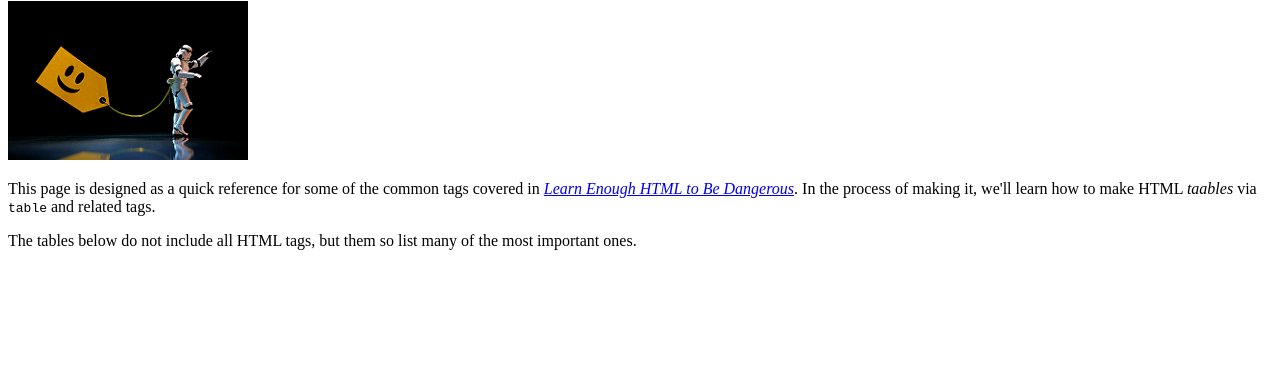
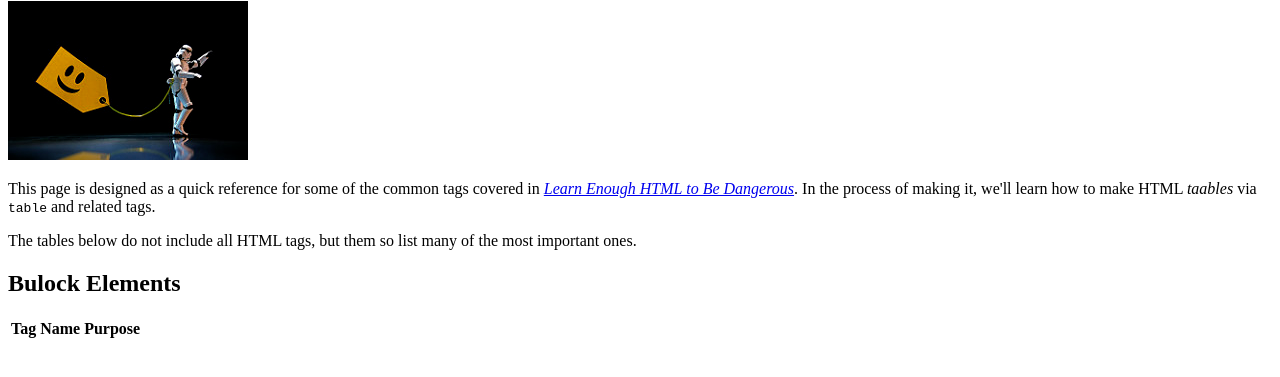
Before and after one commit to Mlabarbara/website, a plain HTML site: page tables.html in a window 1280 px wide. Shown: the part 79-456 px from the top of the page. Drawn offline with Linux system fonts and the light colour scheme.

Commit message:
tables page

```diff
--- a/tables.html
+++ b/tables.html
@@ -23,5 +23,14 @@
             most important ones.
         </p>
 
+        <h2> Bulock Elements </h2>
+
+        <table>
+            <tr>
+                <th>Tag</th>
+                <th>Name</th>
+                <th>Purpose</th>
+            </tr>
+        </table>
     </body>
 </html>
```
